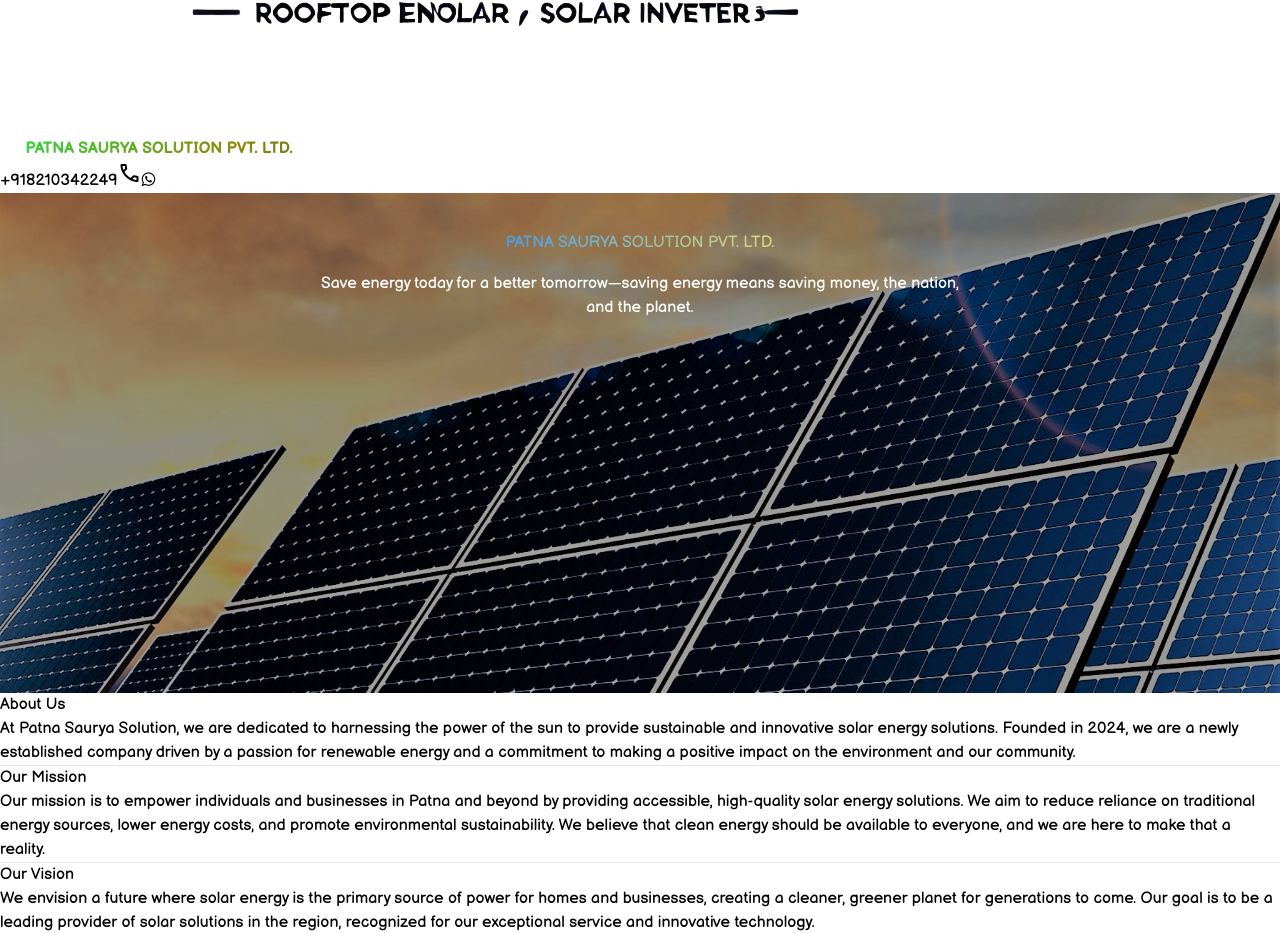
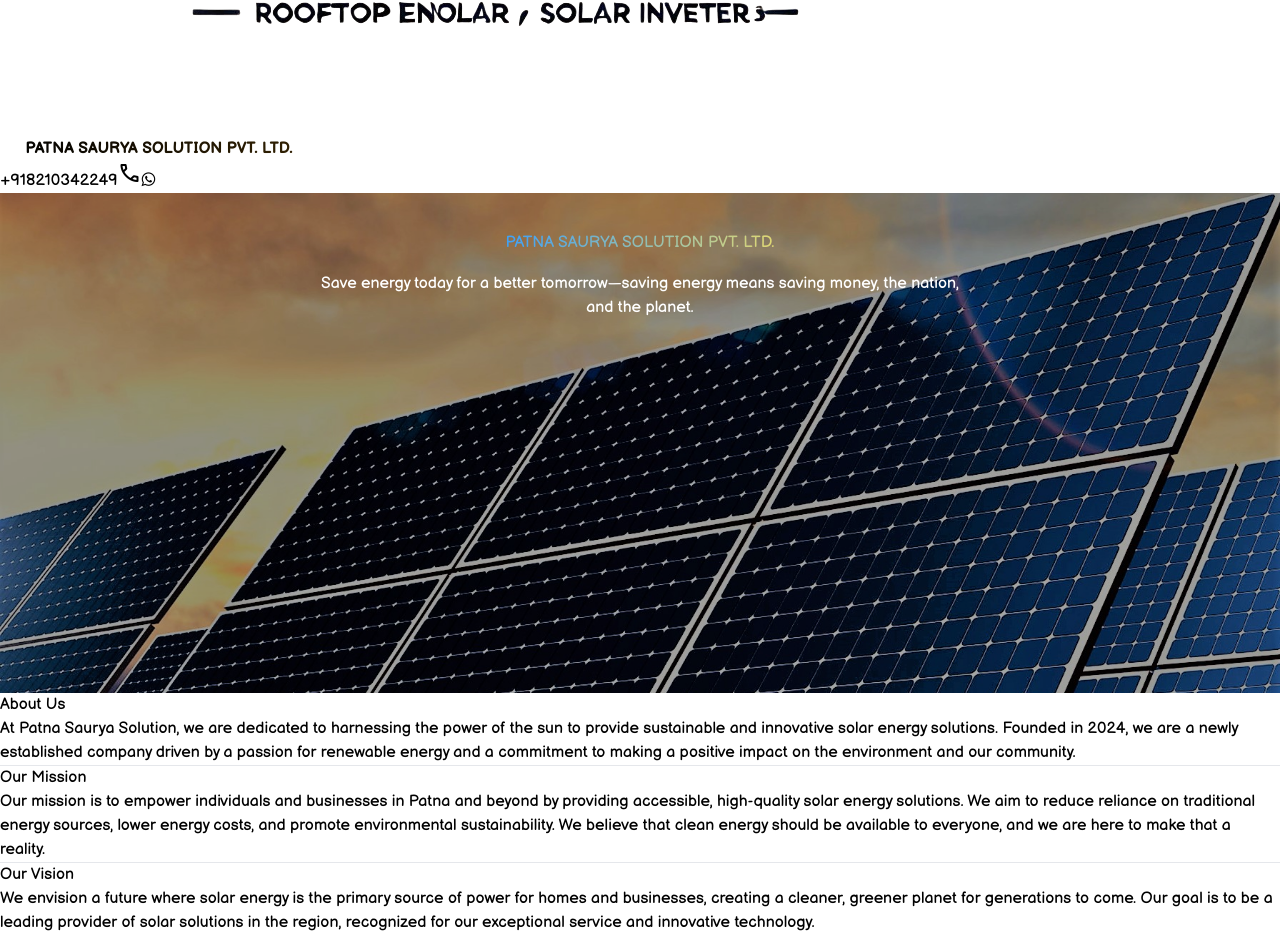
Before and after one commit to Patna-Saurya-Solution-PVT-LTD/patna-surya-solution, a React (Vite) app: page / in a window 1280 px wide. Shown: the part 920-1853 px from the top of the page. Built offline with nearby package versions, Linux system fonts and the light colour scheme.

Commit message:
Add files via upload

```diff
--- a/src/App.jsx
+++ b/src/App.jsx
@@ -15,11 +15,11 @@ function App() {
         <div className="flex justify-start  items-center">
           <img className="h-[15vh]" src="./image/log02.png" alt="" />
           <div className="navText text-xl md:text-4xl">
-            <span>PATNA SAURYA SOLUTION PVT. LTD.</span>
+            <span className="">PATNA SAURYA SOLUTION PVT. LTD.</span>
           </div>
         </div>
         <div className="flex flex-row-reverse md:flex-row justify-end w-[80vw] md:w-fit items-center gap-9 ">
-          <a className="font-extrabold text-[hsl(28,52%,25%)]" href="tel:+918210342249">+918210342249</a>
+          <a className="font-extrabold text-[#967252] glow-text" href="tel:+918210342249">+918210342249</a>
           <a href="tel:+918210342249">
             <span class="material-symbols-outlined bg-[#088AFF] p-1 rounded-lg text-[white] hover:scale-[1.35] transition-transform duration-200 inline-block">call</span>
           </a>
@@ -205,8 +205,8 @@ function App() {
             <div className="flex justify-start items-start cursor-pointer gap-2 my-3">
               <span className="font-bold text-lg md:text-xl text-black dark:text-white">Phone: </span>
               <span className="text-sm md:text-lg text-[#777777]">
-                <a href="tel:+918210342249">+918210342249,</a>
-                <a href="tel:+919708229773">+919708229773</a>
+                <a href="tel:+918210342249">+918210342249, </a>
+                <a href="tel:+919708229773">  +919708229773</a>
               </span>
             </div>
             <a
--- a/src/index.css
+++ b/src/index.css
@@ -18,7 +18,7 @@ body{
 }
 nav .navText {
     color: aliceblue;
-    background-image: linear-gradient(to right, #31d847 0%, #8f8607 19%, #035d76 42%, #720b9b 79%, #870707 100%);
+    background-image: linear-gradient(to right, black 0%, rgb(106, 71, 6) 50%, rgb(94, 94, 14) 100%);
     -webkit-background-clip: text;
     -webkit-text-fill-color: transparent;
     font-family: sans-serif;
@@ -84,3 +84,8 @@ nav .navText {
 }
 
 /* ..........Services......... */
+
+
+.glow-text {
+    text-shadow: 0 0 10px rgba(255, 255, 255, 0.8), 0 0 20px rgba(255, 255, 255, 0.5);
+  }
```
